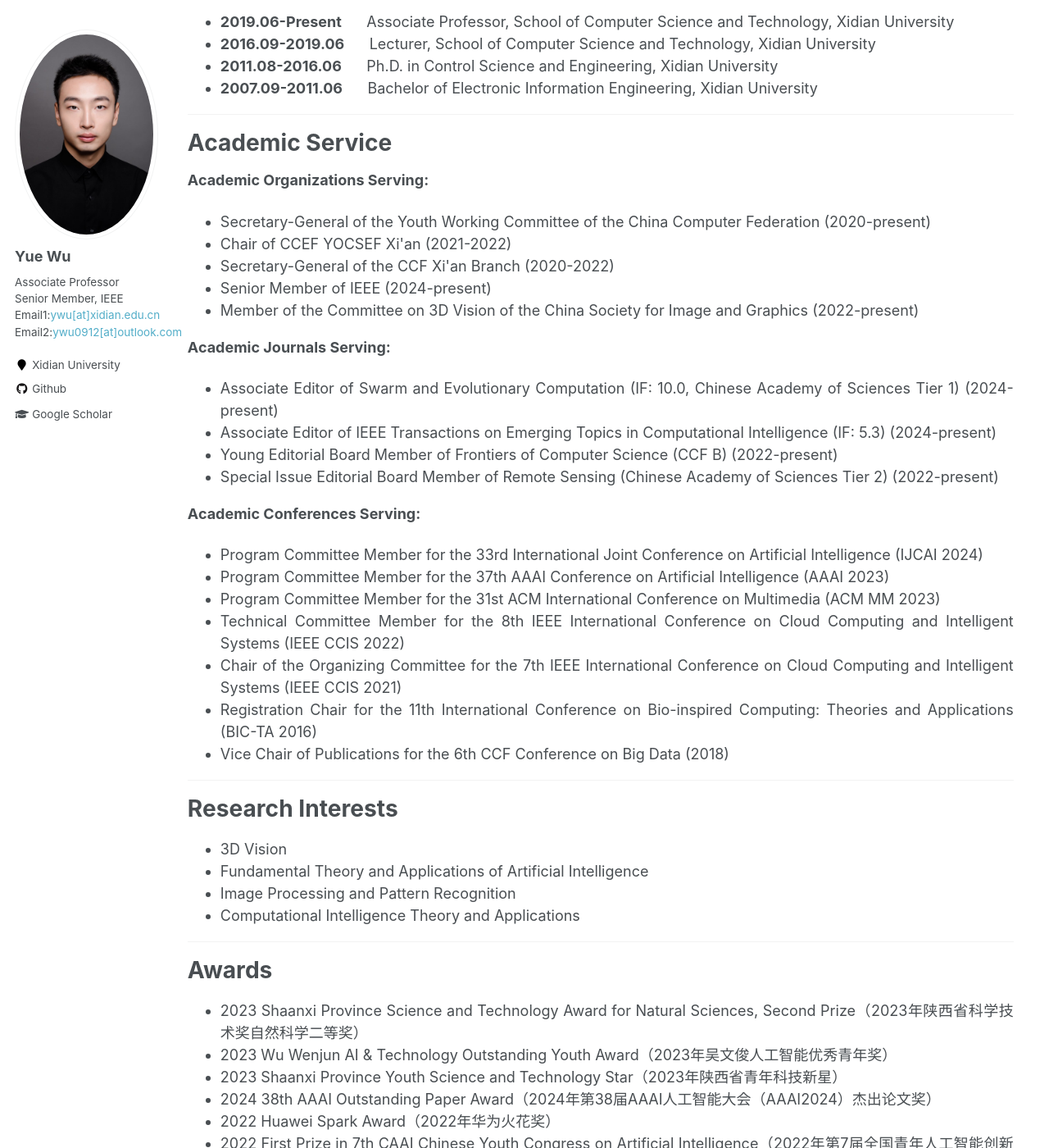
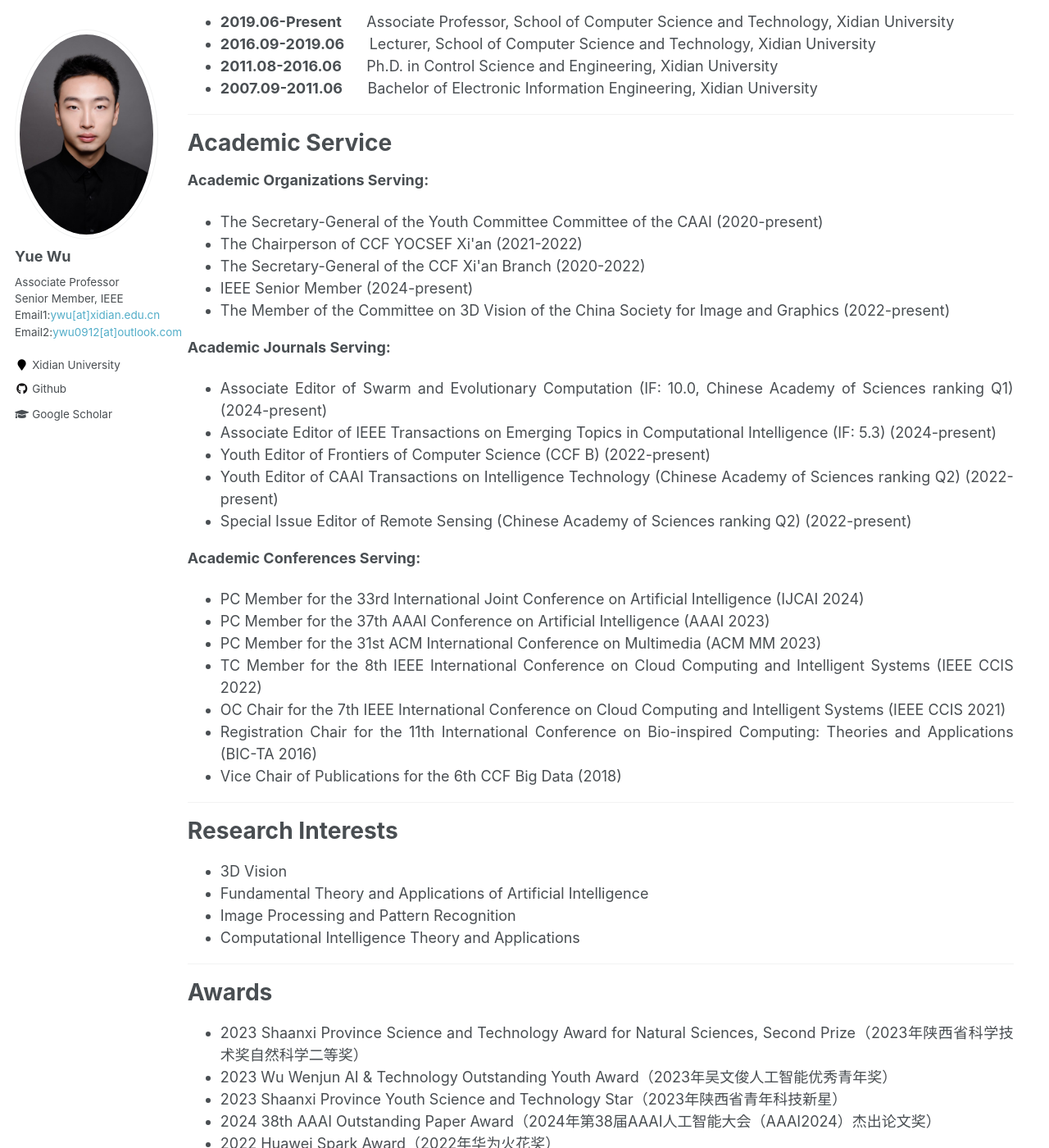
Before and after one commit to ywuchina/ywuchina.github.io, a Jekyll site: the page built from _pages/home.md, in a window 1280 px wide and 1400 px high, scrolled down 730 px. Shown: the whole window at 82% size. Built offline with Jekyll 4.4.1, drawn with Linux system fonts in a browser that asks for light colours.

Commit message:
Update service.html

```diff
--- a/_includes/service.html
+++ b/_includes/service.html
@@ -17,23 +17,23 @@
 <ul>
 <!--一个任职一个li，注意放在属于他的ul里面-->
 <li style="margin-bottom: 1.5;">
-   Secretary-General of the Youth Working Committee of the China Computer Federation (2020-present)
+   The Secretary-General of the Youth Committee Committee of the CAAI (2020-present)
 </li>
 
 <li style="margin-bottom: 1.5;">
-   Chair of CCEF YOCSEF Xi'an (2021-2022)
+   The Chairperson of CCF YOCSEF Xi'an (2021-2022)
 </li>
 
 <li style="margin-bottom: 1.5;">
-   Secretary-General of the CCF Xi'an Branch (2020-2022)
+   The Secretary-General of the CCF Xi'an Branch (2020-2022)
 </li>
 
 <li style="margin-bottom: 1.5;">
-   Senior Member of IEEE (2024-present)
+   IEEE Senior Member (2024-present)
 </li>
 
 <li style="margin-bottom: 1.5;">
-   Member of the Committee on 3D Vision of the China Society for Image and Graphics (2022-present)
+   The Member of the Committee on 3D Vision of the China Society for Image and Graphics (2022-present)
 </li>
 </ul>
 
@@ -42,7 +42,7 @@
 <ul>
 <!--一个任职一个li-->
 <li style="margin-bottom: 1.5;">
-   Associate Editor of Swarm and Evolutionary Computation (IF: 10.0, Chinese Academy of Sciences Tier 1) (2024-present)
+   Associate Editor of Swarm and Evolutionary Computation (IF: 10.0, Chinese Academy of Sciences ranking Q1) (2024-present)
 </li>
 
 <li style="margin-bottom: 1.5;">
@@ -50,11 +50,15 @@
 </li>
 
 <li style="margin-bottom: 1.5;">
-   Young Editorial Board Member of Frontiers of Computer Science (CCF B) (2022-present)
+   Youth Editor of Frontiers of Computer Science (CCF B) (2022-present)
 </li>
 
 <li style="margin-bottom: 1.5;">
-   Special Issue Editorial Board Member of Remote Sensing (Chinese Academy of Sciences Tier 2) (2022-present)
+   Youth Editor of CAAI Transactions on Intelligence Technology (Chinese Academy of Sciences ranking Q2) (2022-present)
+</li>
+
+<li style="margin-bottom: 1.5;">
+   Special Issue Editor of Remote Sensing (Chinese Academy of Sciences ranking Q2) (2022-present)
 </li>
 </ul>
 
@@ -63,21 +67,21 @@
 <ul>
 <!--一个任职一个li-->
   <li style="margin-bottom: 1.5;">
-   Program Committee Member for the 33rd International Joint Conference on Artificial Intelligence (IJCAI 2024)
+   PC Member for the 33rd International Joint Conference on Artificial Intelligence (IJCAI 2024)
 </li>
 
 <li style="margin-bottom: 1.5;">
-   Program Committee Member for the 37th AAAI Conference on Artificial Intelligence (AAAI 2023)
+   PC Member for the 37th AAAl Conference on Artificial Intelligence (AAAI 2023)
 </li>
 
 <li style="margin-bottom: 1.5;">
-   Program Committee Member for the 31st ACM International Conference on Multimedia (ACM MM 2023)
+   PC Member for the 31st ACM International Conference on Multimedia (ACM MM 2023)
 </li>
 <li style="margin-bottom: 1.5;">
-   Technical Committee Member for the 8th IEEE International Conference on Cloud Computing and Intelligent Systems (IEEE CCIS 2022)
+   TC Member for the 8th IEEE International Conference on Cloud Computing and Intelligent Systems (IEEE CCIS 2022)
 </li>
 <li style="margin-bottom: 1.5;">
-   Chair of the Organizing Committee for the 7th IEEE International Conference on Cloud Computing and Intelligent Systems (IEEE CCIS 2021)
+   OC Chair for the 7th IEEE International Conference on Cloud Computing and Intelligent Systems (IEEE CCIS 2021)
 </li>
 
 <li style="margin-bottom: 1.5;">
@@ -85,7 +89,7 @@
 </li>
 
 <li style="margin-bottom: 1.5;">
-   Vice Chair of Publications for the 6th CCF Conference on Big Data (2018)
+   Vice Chair of Publications for the 6th CCF Big Data (2018)
 </li>
 </ul>
 
```
